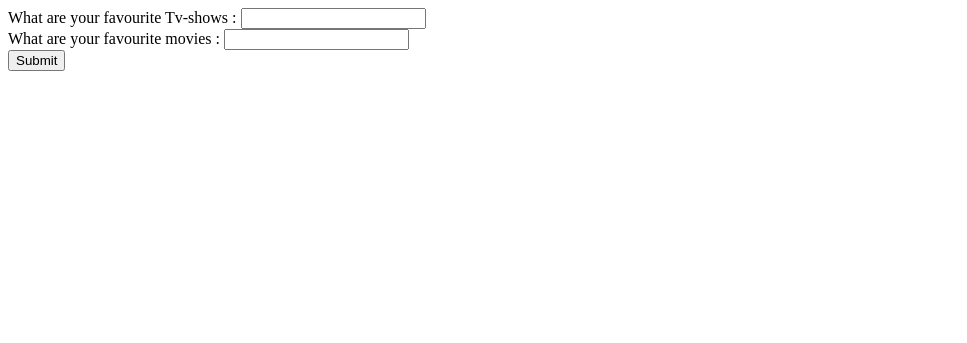
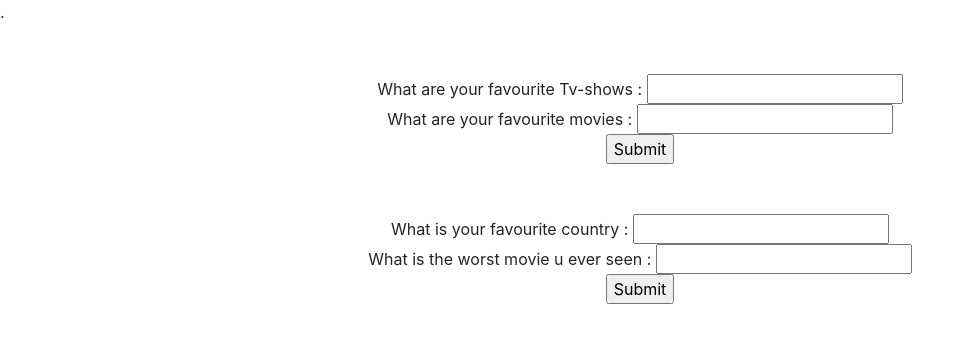
Before and after one commit to BertRoegiers/PHP-Intro, a PHP site: page /setup.php in a window 1280 px wide. Shown: the top 343 px of the page, without its empty margins (0-967 px from the left). Run offline with PHP 8.4, Linux system fonts and the light colour scheme.

Commit message:
added css

```diff
--- a/setup.php
+++ b/setup.php
@@ -5,14 +5,17 @@
     <meta name="viewport"
           content="width=device-width, user-scalable=no, initial-scale=1.0, maximum-scale=1.0, minimum-scale=1.0">
     <meta http-equiv="X-UA-Compatible" content="ie=edge">
-    <title>Document</title>
+    <link rel="stylesheet" href="https://stackpath.bootstrapcdn.com/bootstrap/4.3.1/css/bootstrap.min.css" integrity="sha384-ggOyR0iXCbMQv3Xipma34MD+dH/1fQ784/j6cY/iJTQUOhcWr7x9JvoRxT2MZw1T" crossorigin="anonymous">
+    <link rel="stylesheet" href="stylesheet.css">.
+    <title>PhP-intro</title>
 </head>
 <body>
 
 
 
 
-    <form action ="result.php"  method="post">
+    <form id="best" action ="result.php"  method="post">
+
         What are your favourite Tv-shows :
         <input type="text" name="favouriteTvShows"><br>
 
@@ -20,7 +23,25 @@
         <input type="text" name="favouriteMovies"><br>
 
         <input type="submit">
+
     </form>
+
+
+    <form id="worst" action="result.php" method="get">
+
+        What is your favourite country :
+        <input type="text" name="favCountry"><br>
+
+        What is the worst movie u ever seen :
+        <input type="text" name="badMovie"><br>
+
+        <input type="submit">
+
+    </form>
+
+
+
+
 
 
 
--- /dev/null
+++ b/stylesheet.css
@@ -0,0 +1,9 @@
+#best {
+    text-align: center;
+    padding-bottom: 50px;
+    margin-top: 50px;
+}
+
+#worst {
+    text-align: center;
+}
```
Also changed, not shown: result.php (+23 -0 lines).
